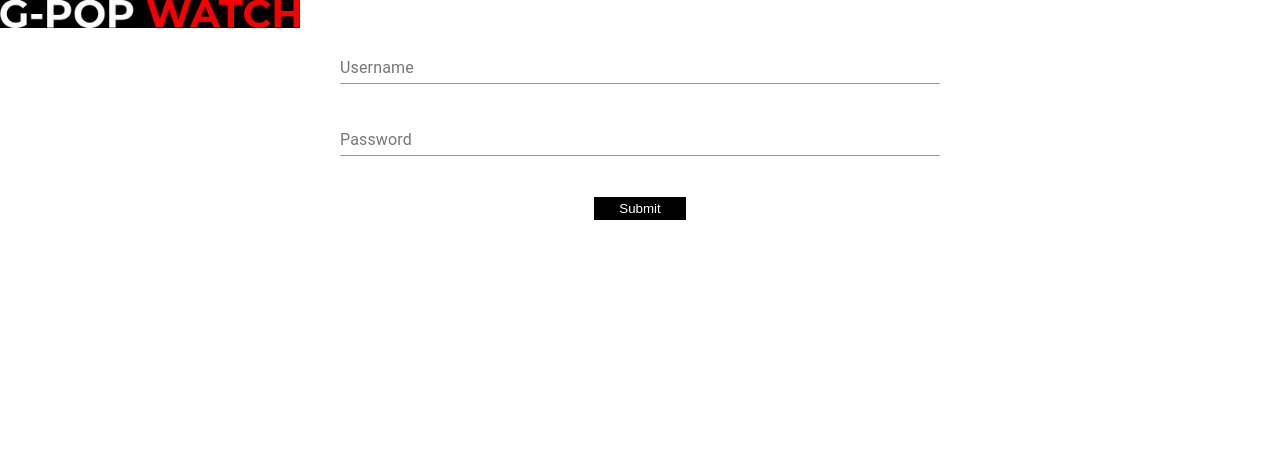
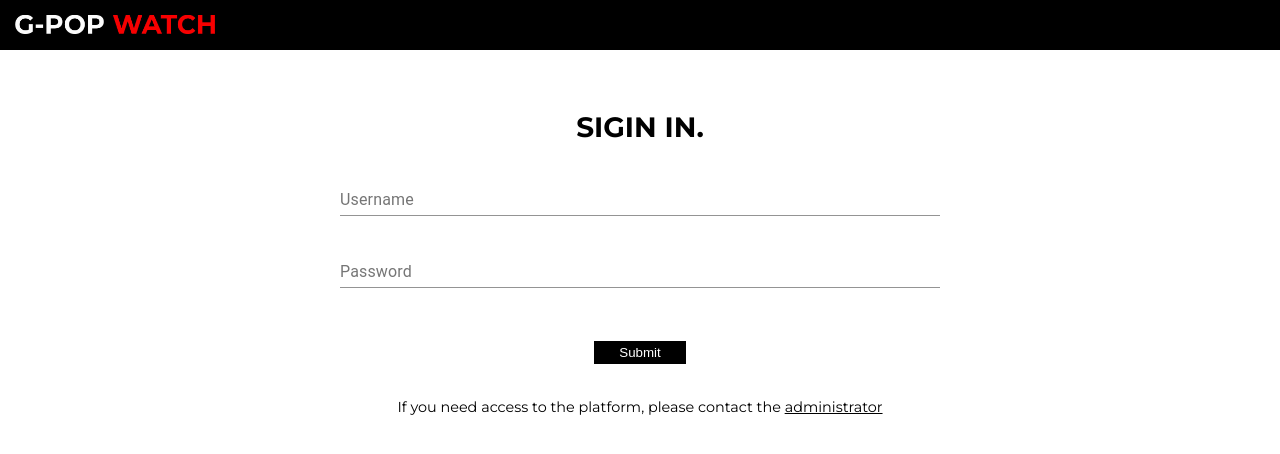
Before and after one commit to bclavel/gpopwatchfront, a React (Create React App) app: page / in a window 1280 px wide. Shown: the top 454 px of the page. Built offline with nearby package versions, Linux system fonts and the light colour scheme.

Commit message:
added styling to signin page

```diff
--- a/src/App.css
+++ b/src/App.css
@@ -156,3 +156,7 @@ h2 {
 .videoContent > * {
   margin: 10px 0;
 }
+
+.signin__txt a {
+  color: black
+}
--- a/src/Components/signin.js
+++ b/src/Components/signin.js
@@ -17,9 +17,15 @@ class Director extends React.Component {
   render() {
     // console.log('SIGNIN states', this.state);
     return (
-      <div className = "main-container">
-        <img style={{width : 300, textAlign: 'center'}} alt='G-Pop Watch' src='/images/gpopwatch-logo.jpg' />
-        <SigninForm />
+      <div style={styles.mainContainer}>
+        <div style={styles.header}>
+          <img style={styles.logo} alt='G-Pop Watch' src='/images/gpopwatch-logo.jpg' />
+        </div>
+        <div style={styles.formContainer}>
+          <h1 style={styles.h1}>Sigin in.</h1>
+          <SigninForm />
+          <p className='signin__txt' style={styles.txt}>If you need access to the platform, please contact the <a href='mailto:jpkraft@betc.com'>administrator</a></p>
+        </div>
       </div>
     );
   }
@@ -28,100 +34,37 @@ class Director extends React.Component {
 export default withRouter(Director)
 
 var styles = {
-  pictoBack : {
-    position: 'fixed',
-    left : '30px',
-    marginTop : '20px',
-    top: '80px'
-  },
-  pictosLinks : {
-    fontFamily : 'Montserrat'
-  },
   h1 : {
     marginBottom : '8px',
     fontFamily : 'Montserrat',
-    textTransform : 'uppercase'
+    textTransform : 'uppercase',
+    textAlign: 'center',
+    marginTop: 60
   },
-  h2 : {
-    fontFamily : 'Montserrat',
-    fontSize: '16px',
-    marginTop: 0,
+  header : {
+    display: 'block',
+    backgroundColor : 'black',
+    height: 50
   },
-  directorData : {
-    display : 'flex',
-    flexDirection : 'column',
-    alignItems : 'center',
-    marginTop : '30px'
+  logo : {
+    width: 200,
+    position: 'relative',
+    top: 15,
+    left: 15
   },
-  directorInfos : {
-    width : '33%',
-    display : 'flex',
-    flexDirection : 'column',
-    alignItems : 'center',
-    top : '140px',
-    fontFamily : 'Montserrat',
-    fontSize : 15,
-    position: 'fixed'
-  },
-  directorMain : {
-    display : 'flex',
-  },
-  directorVideos : {
-    position: 'absolute',
-    left: '33%',
-    top: 72,
-    minHeight: '100%',
-    width: '67%',
-    backgroundColor : 'black',
-  },
-  directorDataList : {
-    listStyleType : 'none',
-    fontFamily : 'Montserrat',
-    fontSize : 15
-  },
-  directorDataFeat : {
-    width: '20vw',
-    marginBottom: 8
-  },
-  directorDataTitle : {
-    marginRight: 40
-  },
-  directorDataContent : {
-    position: 'fixed',
-    display: 'inline-flex',
-    left: 250,
-    width: 150
-  },
-  directorDataSubCat : {
-    display: 'inline-flex',
-    left: 250,
-    width: 150
-  },
-  videoTitle : {
-    color: 'white',
-    backgroundColor : 'black',
-    textAlign : 'center',
-    fontWeight : '400',
-    fontSize : '20px',
-    fontFamily : 'Montserrat'
-  },
-  videoContent : {
-    textAlign : 'center',
-    display: 'flex',
+  mainContainer : {
+    position: 'flex',
     flexDirection: 'column',
+    justifyContent: 'center',
     alignItems: 'center'
   },
-  editButton : {
-    backgroundColor : 'black',
-    color : 'white',
-    borderStyle : 'none',
-    paddingTop : 4,
-    paddingBottom : 4,
-    paddingLeft : 25,
-    paddingRight : 25,
-    position : 'relative',
-    left : -117,
-    marginTop: 12,
-    cursor: 'pointer'
-  }
+  formContainer : {
+    backgroundColor : 'white',
+  },
+  txt : {
+    fontFamily : 'Montserrat',
+    textAlign: 'center',
+    fontSize: '0.9em',
+    marginBottom: 60
+  },
 }
--- a/src/Components/signinform.js
+++ b/src/Components/signinform.js
@@ -51,7 +51,7 @@ export default function SubmitSignin(props) {
     return (
         <>
         <form className={classes.container} autoComplete="off">
-            <Grid container justify="flex-start" direction="column" alignItems="center" spacing={3}>
+            <Grid container justify="flex-start" direction="column" alignItems="center" spacing={0}>
             <TextField
                 id="userName"
                 label="Username"
@@ -74,7 +74,7 @@ export default function SubmitSignin(props) {
             <div style={{display: 'flex', flexDirection: 'row', justifyContent: 'center', marginTop: 25 }}>
                 <button style={styles.editButton} onClick={handleSubmit}>Submit</button>
             </div>
-            <p>{signinError}</p>
+            {/* <p>{signinError}</p> */}
         </>
     );
   }
@@ -114,7 +114,7 @@ var styles = {
     color: 'white',
     borderStyle: 'none',
     marginTop: 20,
-    marginBottom: 60,
+    marginBottom: 20,
     paddingTop: 4,
     paddingBottom: 4,
     paddingLeft: 25,
--- a/src/config.js
+++ b/src/config.js
@@ -1,4 +1,4 @@
 var backEndAddress
 
-export default backEndAddress = 'http://localhost:3000';
-// export default backEndAddress = 'https://directors-db-back.herokuapp.com';
+// export default backEndAddress = 'http://localhost:3000';
+export default backEndAddress = 'https://directors-db-back.herokuapp.com';
```
